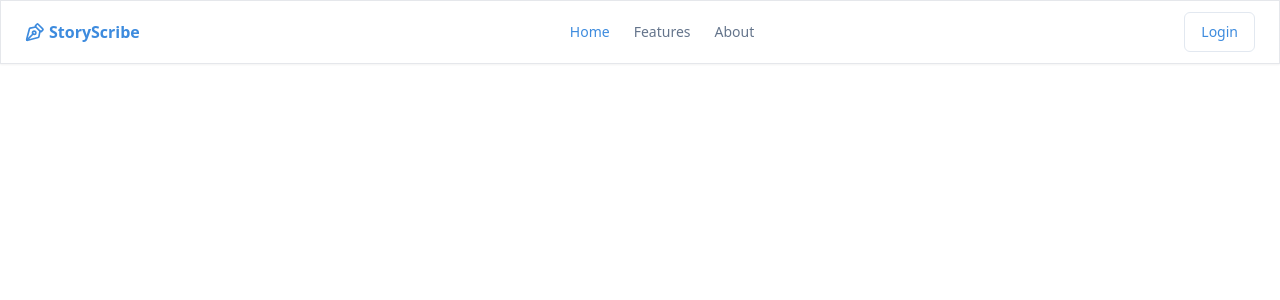
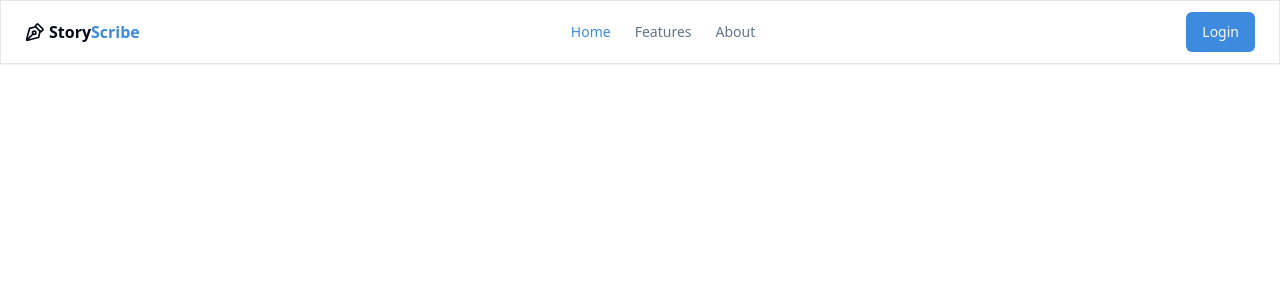
Before and after one commit to Nayak-Sahil/StoryScribe, a React (Vite) app in the folder client/: page /auth in a window 1280 px wide. Shown: the top 300 px of the page. Built offline with nearby package versions, Linux system fonts and the light colour scheme.

Commit message:
Update: Logo & ActionButton of Navbar

```diff
--- /dev/null
+++ b/client/src/Landing/Logo.jsx
@@ -0,0 +1,10 @@
+import { PenTool } from "lucide-react";
+
+export default function Logo() {
+  return (
+    <>
+        <PenTool className="h-5 w-5 -rotate-90 text-card-foreground" />
+        <p><span className="text-card-foreground">Story</span>Scribe</p>
+    </>
+  )
+}
--- a/client/src/Landing/Navbar.jsx
+++ b/client/src/Landing/Navbar.jsx
@@ -1,28 +1,30 @@
-import { Link } from "react-router-dom";
+import { Link, useLocation } from "react-router-dom";
 import { Button } from "@/components/ui/button";
 import { Sheet, SheetContent, SheetTrigger } from "@/components/ui/sheet";
-import { Menu, Package2, PenTool } from "lucide-react";
+import { Menu } from "lucide-react";
 import { useEffect, useState } from "react";
+import Logo from "./Logo";
 
 export default function Navbar() {
-  const [navActionBtnName, setNavActionBtnName] = useState("Login");
+  const [navActionBtn, setNavActionBtn] = useState({title: "Login", url: "/auth/login/"});
+  const location = useLocation();
 
   useEffect(() => {
-    let url = window.location.href;
-    if (url.endsWith("/login")) {
-      setNavActionBtnName("Get Started");
+    if (location.pathname.endsWith("/login")) {
+      setNavActionBtn({title: "Get Started", url: "/auth/register"});
+    }else{
+      setNavActionBtn({title: "Login", url: "/auth/login"});
     }
-  }, []);
+  }, [location]);
 
   return (
     <header className="w-full justify-between sticky top-0 flex h-16 items-center gap-4 bg-background px-4 md:px-6 shadow-sm border border-gray-200">
       <div className="order-1 flex justify-center">
         <Link
           href="#"
-          className="flex items-center gap-1 text-lg font-semibold md:text-base"
+          className="w-max flex items-center gap-1 text-lg font-semibold md:text-base"
         >
-          <PenTool className="h-5 w-5 -rotate-90" />
-          <p className="">StoryScribe</p>
+          <Logo />
         </Link>
       </div>
       <nav className="order-2 w-full hidden flex-col gap-6 text-lg font-medium md:flex md:flex-row md:items-center md:justify-center md:gap-5 md:text-sm lg:gap-6">
@@ -73,7 +75,9 @@ export default function Navbar() {
         </SheetContent>
       </Sheet>
       <div className="order-3 flex w-max items-center gap-4 md:ml-auto md:gap-2 lg:gap-4">
-        <Button variant="outline">{navActionBtnName}</Button>
+        <Button className="p-0 pt-1">
+          <Link className="w-full h-10 px-4 py-2" to={navActionBtn.url}>{navActionBtn.title}</Link>
+        </Button>
       </div>
     </header>
   );
```
